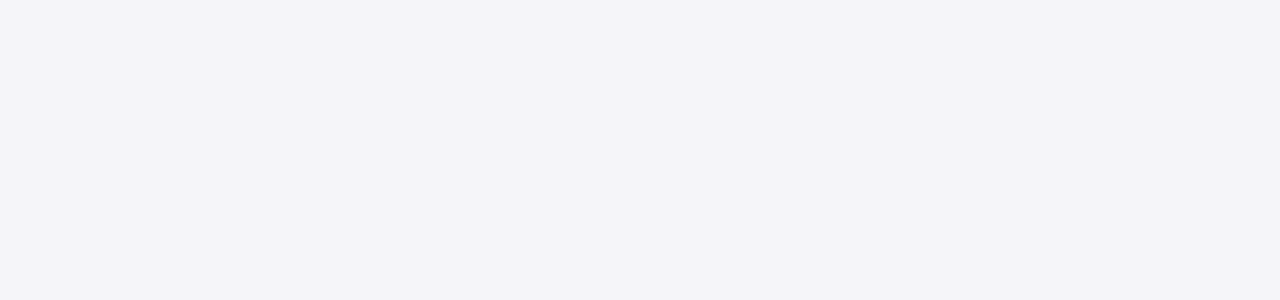
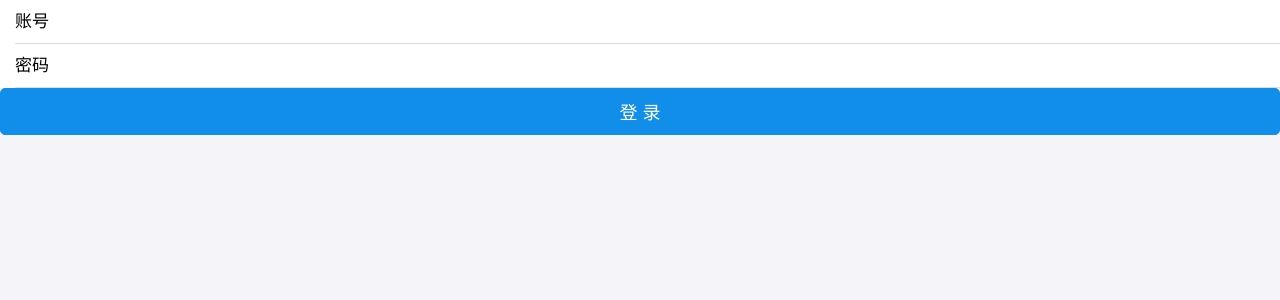
Before and after one commit to MaBillion/react-typescript, a React app: page /#/Login in a window 1280 px wide. Shown: the top 300 px of the page. Built offline with nearby package versions, Linux system fonts and the light colour scheme.

Commit message:
增加loginUI

```diff
--- a/src/screen/Home.tsx
+++ b/src/screen/Home.tsx
@@ -4,7 +4,7 @@ import history from '../tools/history';
 
 class Home extends React.Component {
 
-    public onGoBack: () => void = function() {
+    private onGoBack: () => void = function() {
         history.go(-1);
     }
 
--- a/src/screen/Login.tsx
+++ b/src/screen/Login.tsx
@@ -1,36 +1,65 @@
 import * as React from 'react';
-// import { InputItem } from 'antd-mobile';
-// const isIPhone = new RegExp('\\biPhone\\b|\\biPod\\b', 'i').test(window.navigator.userAgent);
-// let moneyKeyboardWrapProps:any;
-// if (isIPhone) {
-//   moneyKeyboardWrapProps = {
-//     onTouchStart: (e:any) => e.preventDefault(),
-//   };
-// }
+import { InputItem, Button } from 'antd-mobile';
+const isIPhone = new RegExp('\\biPhone\\b|\\biPod\\b', 'i').test(window.navigator.userAgent);
+let moneyKeyboardWrapProps:any;
+if (isIPhone) {
+  moneyKeyboardWrapProps = {
+    onTouchStart: (e:any) => {
+        e.preventDefault()
+    }
+  };
+}
 
 interface State {
-    type: string
+    type: "number" | "password" | "text" | "bankCard" | "phone" | "digit" | "money",
+    userName: string,
+    pwd: string
 }
 
-class Login extends React.Component<State> {
+class Login extends React.Component<{}, State> {
     constructor(props:any) {
         super(props)
         this.state = {
-            type: 'money'
+            type: "money",
+            userName: '',
+            pwd: ''
         }
     }
+
+    private onUserNameChange = (value:string) => {
+        this.setState({
+            userName: value
+        })
+    }
+
+    private onUserPwdChange = (value:string) => {
+        this.setState({
+            pwd: value
+        })
+    }
+
+    private onLogin = () => {
+        let { userName, pwd } = this.state
+        console.log(userName)
+        console.log(pwd)
+    }
+
     public render() {
-        console.log(this.state)
         return (
         <div className="Login">
-            {/* <InputItem
+            <InputItem
+                onChange={this.onUserNameChange}
                 type={this.state.type}
-                defaultValue={100}
-                placeholder="start from left"
-                clear
                 moneyKeyboardAlign="left"
                 moneyKeyboardWrapProps={moneyKeyboardWrapProps}
-            >光标在左</InputItem> */}
+            >账号</InputItem>
+            <InputItem
+                onChange={this.onUserPwdChange}
+                type={this.state.type}
+                moneyKeyboardAlign="left"
+                moneyKeyboardWrapProps={moneyKeyboardWrapProps}
+            >密码</InputItem>
+            <Button type="primary" onClick={this.onLogin}>登录</Button>
         </div>
         );
     }
```
